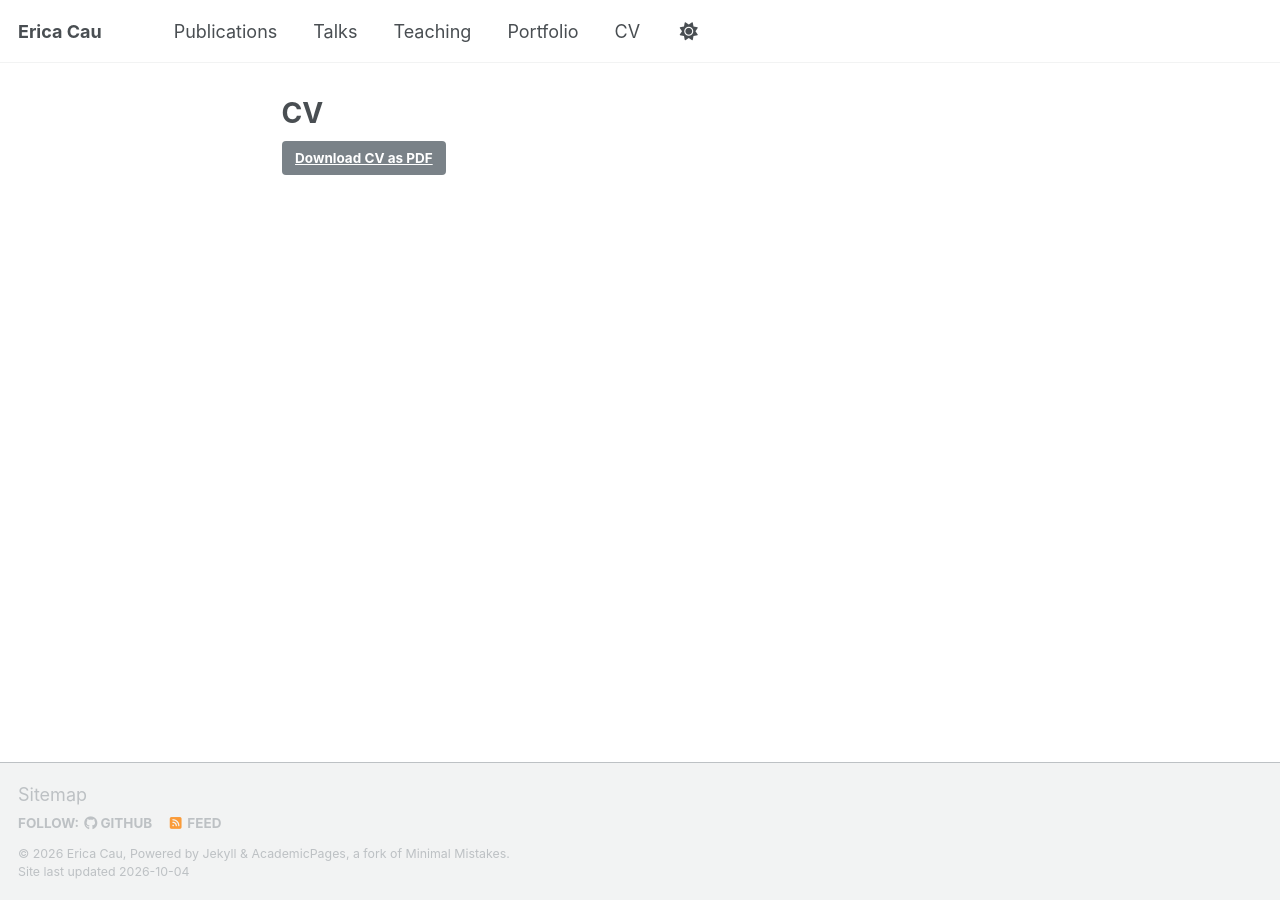
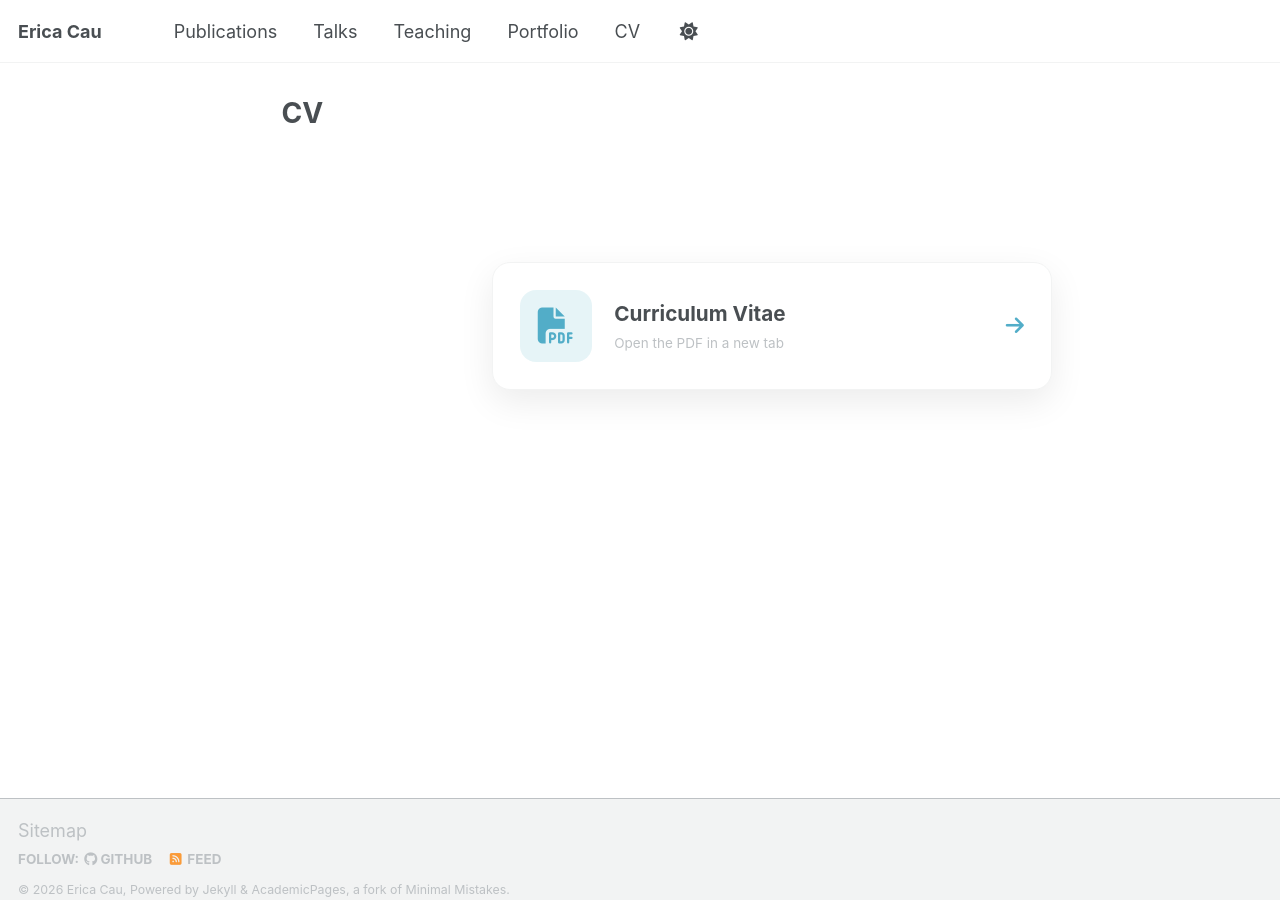
Before and after one commit to ericacau/ericacau.github.io, a Jekyll site: the page built from _pages/cv-json.md, in a window 1280 px wide and 900 px high. Built offline with Jekyll 4.4.1, drawn with Linux system fonts in a browser that asks for light colours; a script that is not in the unit is left out; some of the changed lines change nothing that is shown.

Commit message:
Polish CV download page

```diff
--- a/_pages/cv-json.md
+++ b/_pages/cv-json.md
@@ -8,6 +8,107 @@ redirect_from:
   - /resume-json
 ---
 
-<div class="cv-download-links">
-  <a href="https://drive.google.com/file/d/19xAN4C5jNUzobbMIfhkWTbChZCYcEfWn/view?usp=sharing" class="btn btn--primary" target="_blank" rel="noopener noreferrer">Download CV as PDF</a>
+<style>
+  .cv-download-only {
+    min-height: 45vh;
+    display: flex;
+    align-items: center;
+    justify-content: center;
+    padding: 2rem 1rem 4rem;
+  }
+
+  .cv-download-card {
+    display: flex;
+    align-items: center;
+    gap: 1.25rem;
+    width: min(100%, 560px);
+    padding: 1.5rem;
+    color: var(--global-text-color) !important;
+    text-decoration: none !important;
+    background: var(--global-bg-color);
+    border: 1px solid var(--global-border-color);
+    border-radius: 18px;
+    box-shadow: 0 12px 35px rgba(0, 0, 0, 0.08);
+    transition: transform 0.2s ease, box-shadow 0.2s ease, border-color 0.2s ease;
+  }
+
+  .cv-download-card:hover {
+    transform: translateY(-3px);
+    border-color: var(--global-link-color);
+    box-shadow: 0 18px 45px rgba(0, 0, 0, 0.13);
+  }
+
+  .cv-download-card:focus-visible {
+    outline: 3px solid var(--global-link-color);
+    outline-offset: 4px;
+  }
+
+  .cv-download-icon {
+    flex: 0 0 72px;
+    width: 72px;
+    height: 72px;
+    display: grid;
+    place-items: center;
+    color: var(--global-link-color);
+    font-size: 2rem;
+    background: rgba(82, 173, 200, 0.14);
+    border-radius: 16px;
+  }
+
+  .cv-download-copy {
+    flex: 1;
+    min-width: 0;
+  }
+
+  .cv-download-copy strong,
+  .cv-download-copy small {
+    display: block;
+  }
+
+  .cv-download-copy strong {
+    margin-bottom: 0.25rem;
+    font-size: 1.15rem;
+  }
+
+  .cv-download-copy small {
+    color: var(--global-text-color-light);
+  }
+
+  .cv-download-arrow {
+    color: var(--global-link-color);
+    font-size: 1.15rem;
+    transition: transform 0.2s ease;
+  }
+
+  .cv-download-card:hover .cv-download-arrow {
+    transform: translateX(4px);
+  }
+
+  @media (max-width: 480px) {
+    .cv-download-only {
+      padding-inline: 0;
+    }
+
+    .cv-download-card {
+      gap: 1rem;
+      padding: 1.1rem;
+    }
+
+    .cv-download-icon {
+      flex-basis: 58px;
+      width: 58px;
+      height: 58px;
+    }
+  }
+</style>
+
+<div class="cv-download-only">
+  <a href="https://drive.google.com/file/d/19xAN4C5jNUzobbMIfhkWTbChZCYcEfWn/view?usp=sharing" class="cv-download-card" target="_blank" rel="noopener noreferrer" aria-label="Open Erica Cau's CV as a PDF">
+    <span class="cv-download-icon" aria-hidden="true"><i class="fas fa-file-pdf"></i></span>
+    <span class="cv-download-copy">
+      <strong>Curriculum Vitae</strong>
+      <small>Open the PDF in a new tab</small>
+    </span>
+    <span class="cv-download-arrow" aria-hidden="true"><i class="fas fa-arrow-right"></i></span>
+  </a>
 </div>
```
